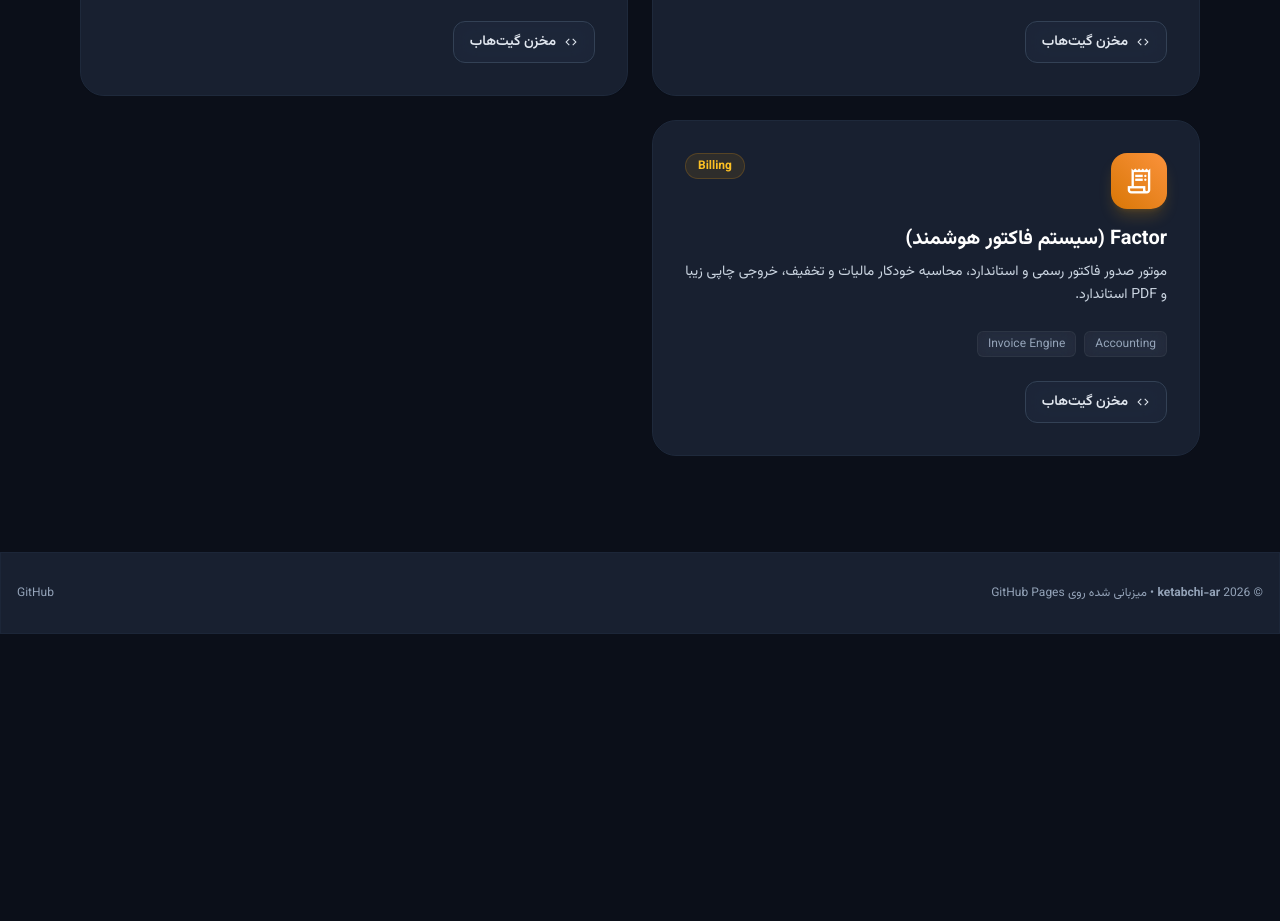
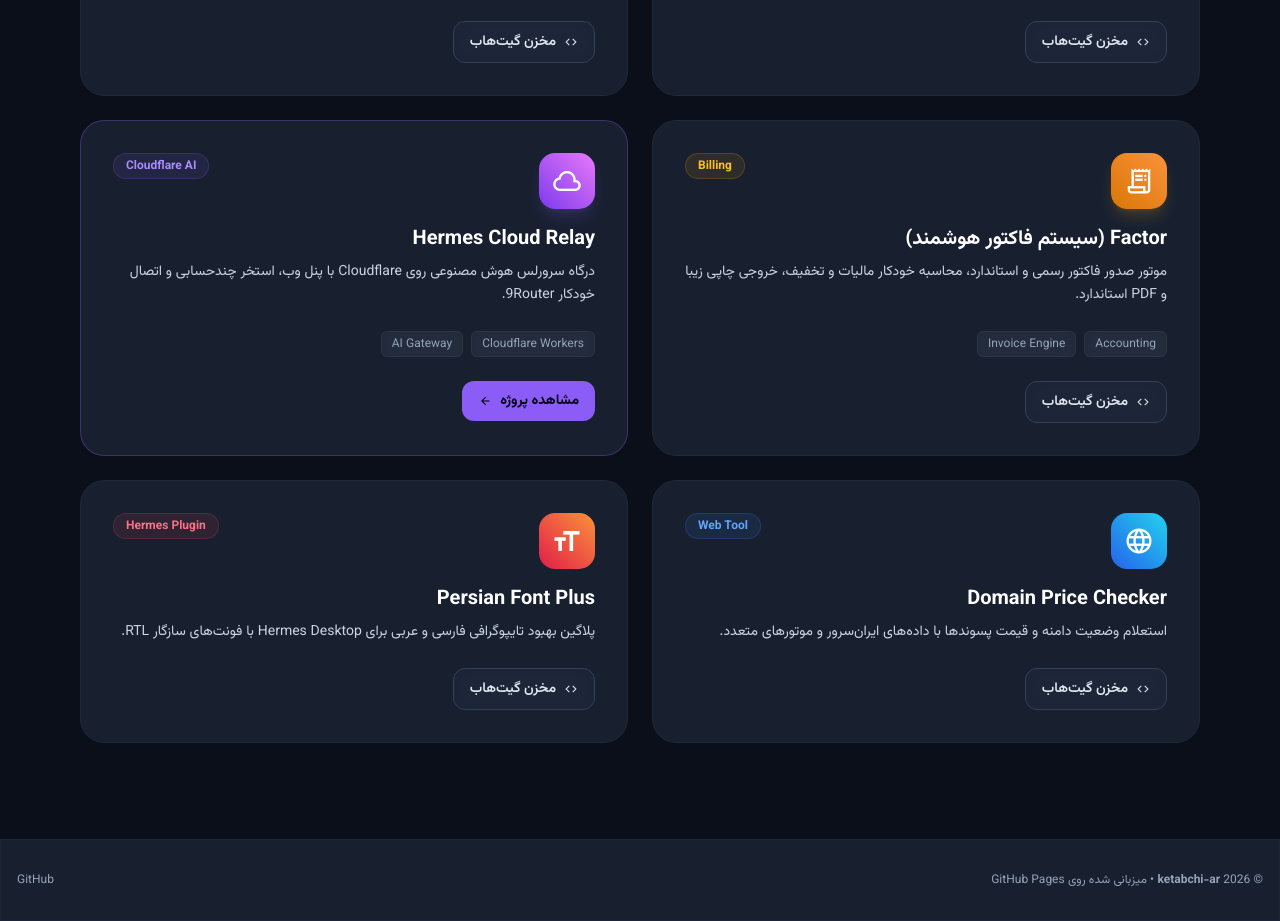
Before and after one commit to ketabchi-ar/ketabchi-ar.github.io, a plain HTML site: page index.html in a window 1280 px wide. Shown: the part 1172-2093 px from the top of the page. Before the commit the page ends 1806 px from the top, so only its background shows below. Drawn offline with nearby package versions, Linux system fonts and the light colour scheme.

Commit message:
feat: add current projects to portfolio

```diff
--- a/index.html
+++ b/index.html
@@ -228,6 +228,34 @@
         </div>
       </div>
 
+      <!-- Project 6: Hermes Cloud Relay -->
+      <div class="glass rounded-3xl p-6 sm:p-8 border border-violet-500/30 hover:border-violet-500/60 transition relative overflow-hidden">
+        <div class="flex items-start justify-between mb-4">
+          <div class="w-14 h-14 rounded-2xl bg-gradient-to-tr from-violet-600 to-fuchsia-400 flex items-center justify-center shadow-lg shadow-violet-500/20"><span class="material-symbols-outlined text-white text-3xl">cloud</span></div>
+          <span class="px-3 py-1 rounded-full text-xs font-bold bg-violet-500/10 text-violet-400 border border-violet-500/20">Cloudflare AI</span>
+        </div>
+        <h3 class="text-xl font-bold text-white mb-2">Hermes Cloud Relay</h3>
+        <p class="text-slate-300 text-sm leading-relaxed mb-6">درگاه سرورلس هوش مصنوعی روی Cloudflare با پنل وب، استخر چندحسابی و اتصال خودکار 9Router.</p>
+        <div class="flex flex-wrap items-center gap-2 text-xs text-slate-400 mb-6"><span class="glass-light px-2.5 py-1 rounded-md">Cloudflare Workers</span><span class="glass-light px-2.5 py-1 rounded-md">AI Gateway</span></div>
+        <div class="flex items-center gap-3"><a href="https://b2n.ir/ketabchi-ar-hermes-cloud" target="_blank" class="flex items-center gap-2 bg-violet-500 hover:bg-violet-400 text-slate-950 font-bold text-xs sm:text-sm px-4 py-2.5 rounded-xl transition"><span>مشاهده پروژه</span><span class="material-symbols-outlined text-sm">arrow_back</span></a></div>
+      </div>
+
+      <!-- Project 7: Domain Price Checker -->
+      <div class="glass rounded-3xl p-6 sm:p-8 border border-slate-800 hover:border-slate-700 transition relative overflow-hidden">
+        <div class="flex items-start justify-between mb-4"><div class="w-14 h-14 rounded-2xl bg-gradient-to-tr from-blue-600 to-cyan-400 flex items-center justify-center"><span class="material-symbols-outlined text-white text-3xl">language</span></div><span class="px-3 py-1 rounded-full text-xs font-bold bg-blue-500/10 text-blue-400 border border-blue-500/20">Web Tool</span></div>
+        <h3 class="text-xl font-bold text-white mb-2">Domain Price Checker</h3>
+        <p class="text-slate-300 text-sm leading-relaxed mb-6">استعلام وضعیت دامنه و قیمت پسوندها با داده‌های ایران‌سرور و موتورهای متعدد.</p>
+        <div class="flex items-center gap-3"><a href="https://b2n.ir/domaincheck-2" target="_blank" class="flex items-center gap-2 glass hover:bg-slate-800 text-slate-200 font-semibold text-xs sm:text-sm px-4 py-2.5 rounded-xl transition border border-slate-700"><span class="material-symbols-outlined text-sm">code</span><span>مخزن گیت‌هاب</span></a></div>
+      </div>
+
+      <!-- Project 8: Persian Font Plus -->
+      <div class="glass rounded-3xl p-6 sm:p-8 border border-slate-800 hover:border-slate-700 transition relative overflow-hidden">
+        <div class="flex items-start justify-between mb-4"><div class="w-14 h-14 rounded-2xl bg-gradient-to-tr from-rose-600 to-orange-400 flex items-center justify-center"><span class="material-symbols-outlined text-white text-3xl">format_size</span></div><span class="px-3 py-1 rounded-full text-xs font-bold bg-rose-500/10 text-rose-400 border border-rose-500/20">Hermes Plugin</span></div>
+        <h3 class="text-xl font-bold text-white mb-2">Persian Font Plus</h3>
+        <p class="text-slate-300 text-sm leading-relaxed mb-6">پلاگین بهبود تایپوگرافی فارسی و عربی برای Hermes Desktop با فونت‌های سازگار RTL.</p>
+        <div class="flex items-center gap-3"><a href="https://b2n.ir/k-font" target="_blank" class="flex items-center gap-2 glass hover:bg-slate-800 text-slate-200 font-semibold text-xs sm:text-sm px-4 py-2.5 rounded-xl transition border border-slate-700"><span class="material-symbols-outlined text-sm">code</span><span>مخزن گیت‌هاب</span></a></div>
+      </div>
+
     </div>
   </section>
 
```
